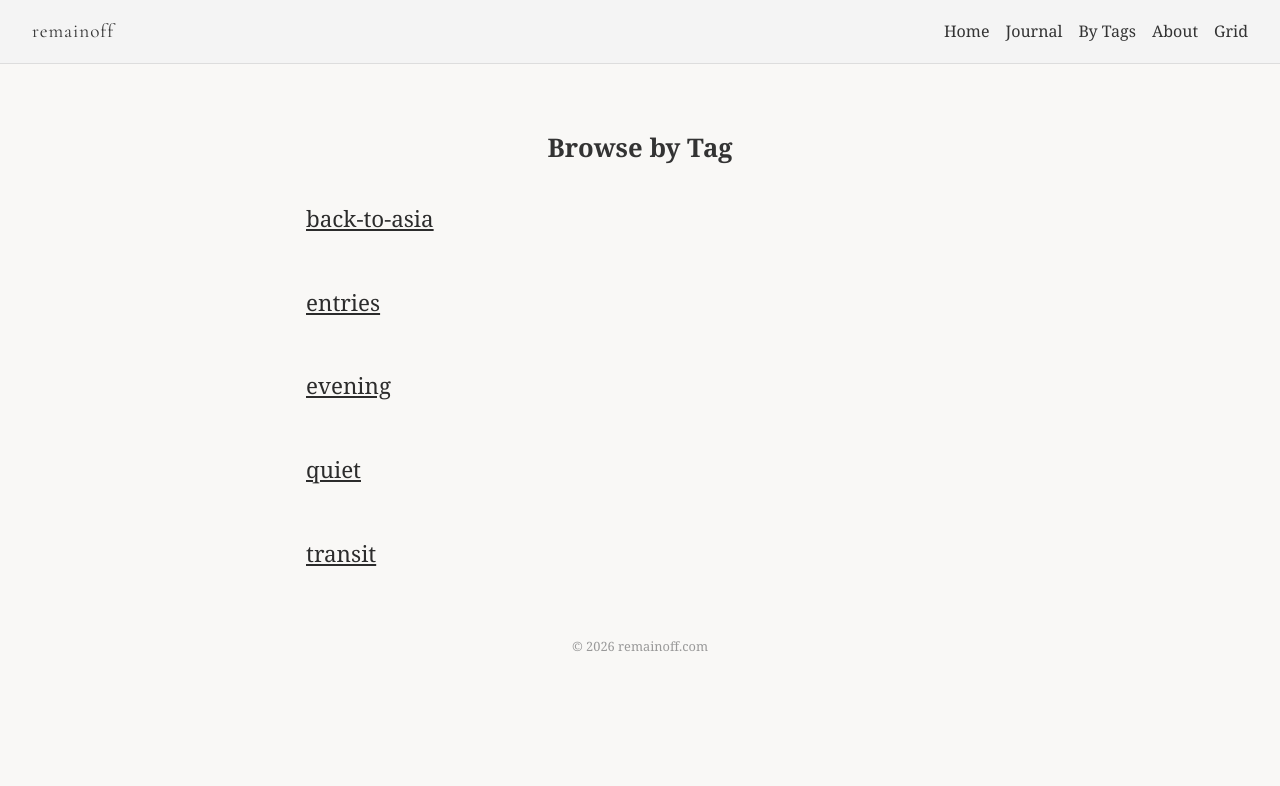
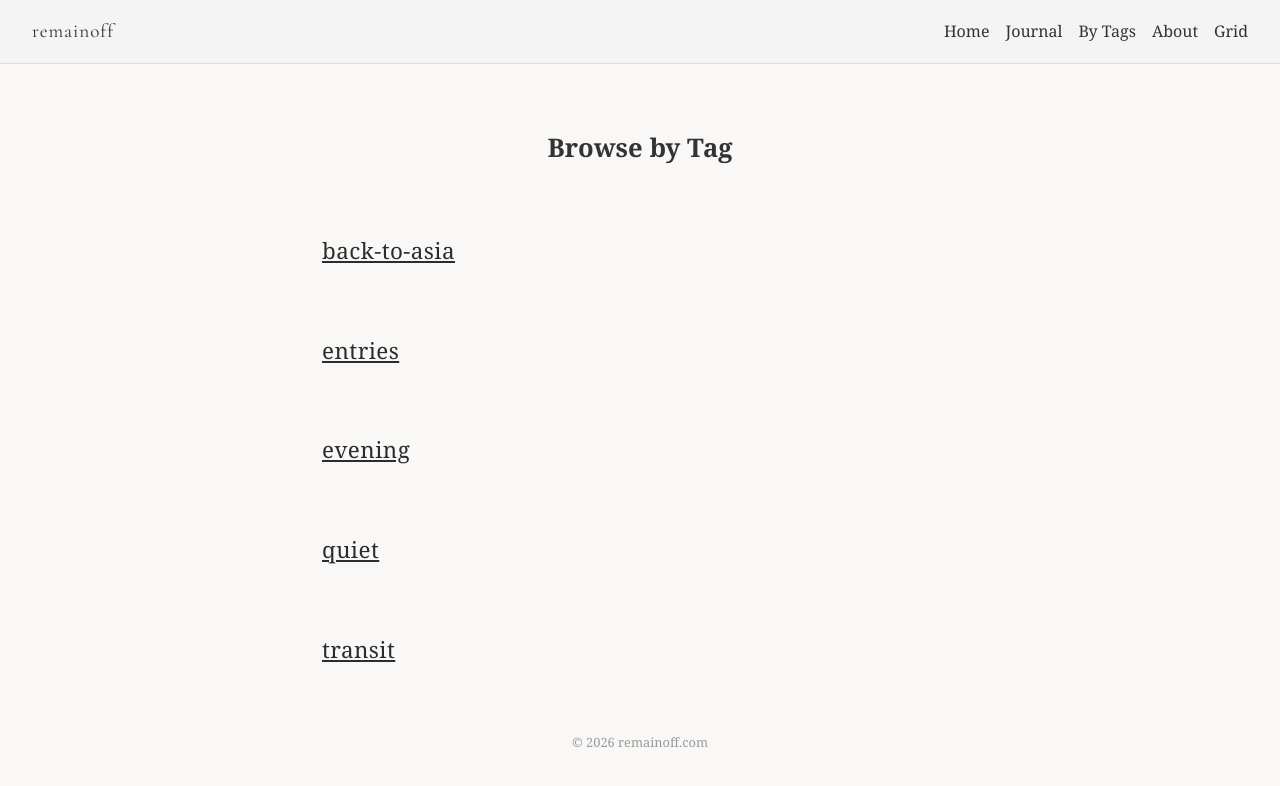
Before and after one commit to yesdmlc/remainoff.com, an Eleventy site: page src/tags/index.njk in a window 1280 px wide. Built offline with nearby package versions, Linux system fonts and the light colour scheme; Eleventy itself is replaced by a stand-in of ours; files that its build step writes are made by us from their sources.

Commit message:
Unify tag listing and archive styles

```diff
--- a/assets/styles.css
+++ b/assets/styles.css
@@ -396,24 +396,21 @@ SINGLE ENTRY STYLE
 
 
 /*
-TAGS PAGE STYLE
+TAG LISTING + TAG ARCHIVE STYLES
 */
 
-
-
-.tags {
+.tags,
+.tag-block {
   max-width: 800px;
   margin: 4rem auto;
   padding: 0 1rem;
 }
 
-.tag-list {
+.tag-list,
+.tag-entries {
   list-style: none;
   padding: 0;
-}
-
-.tag-block {
-  margin-bottom: 3rem;
+  margin: 0;
 }
 
 .tag-name {
@@ -421,15 +418,20 @@ TAGS PAGE STYLE
   color: #2c2c2c;
   margin-bottom: 1rem;
   font-family: 'Georgia', serif;
+  text-transform: lowercase;
+  letter-spacing: 0.02em;
 }
 
 .tag-entries li {
   margin-bottom: 0.5rem;
+  padding-bottom: 0.5rem;
+  border-bottom: 1px solid #eee;
 }
 
 .tag-entries a {
   text-decoration: none;
   color: #444;
+  font-size: 1.1rem;
 }
 
 .tag-entries a:hover {
@@ -439,6 +441,7 @@ TAGS PAGE STYLE
 .entry-date {
   font-size: 0.8rem;
   color: #888;
+  margin-top: 0.25rem;
 }
 
 
```
